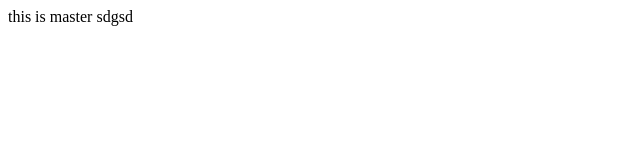
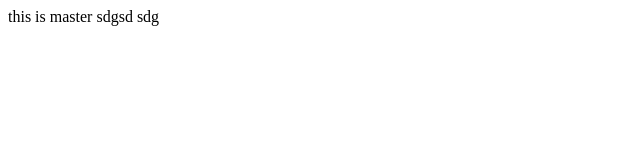
Before and after one commit to JKkims2023/group_project, a plain HTML site: page index.html in a window 1280 px wide. Shown: the full height of the page, 0-640 px from the left. Drawn offline with Linux system fonts and the light colour scheme.

Commit message:
modified:   index.html

```diff
--- a/index.html
+++ b/index.html
@@ -7,6 +7,6 @@
 </head>
 <body>
     this is master
-    sdgsd
+    sdgsd sdg
 </body>
 </html>
```
